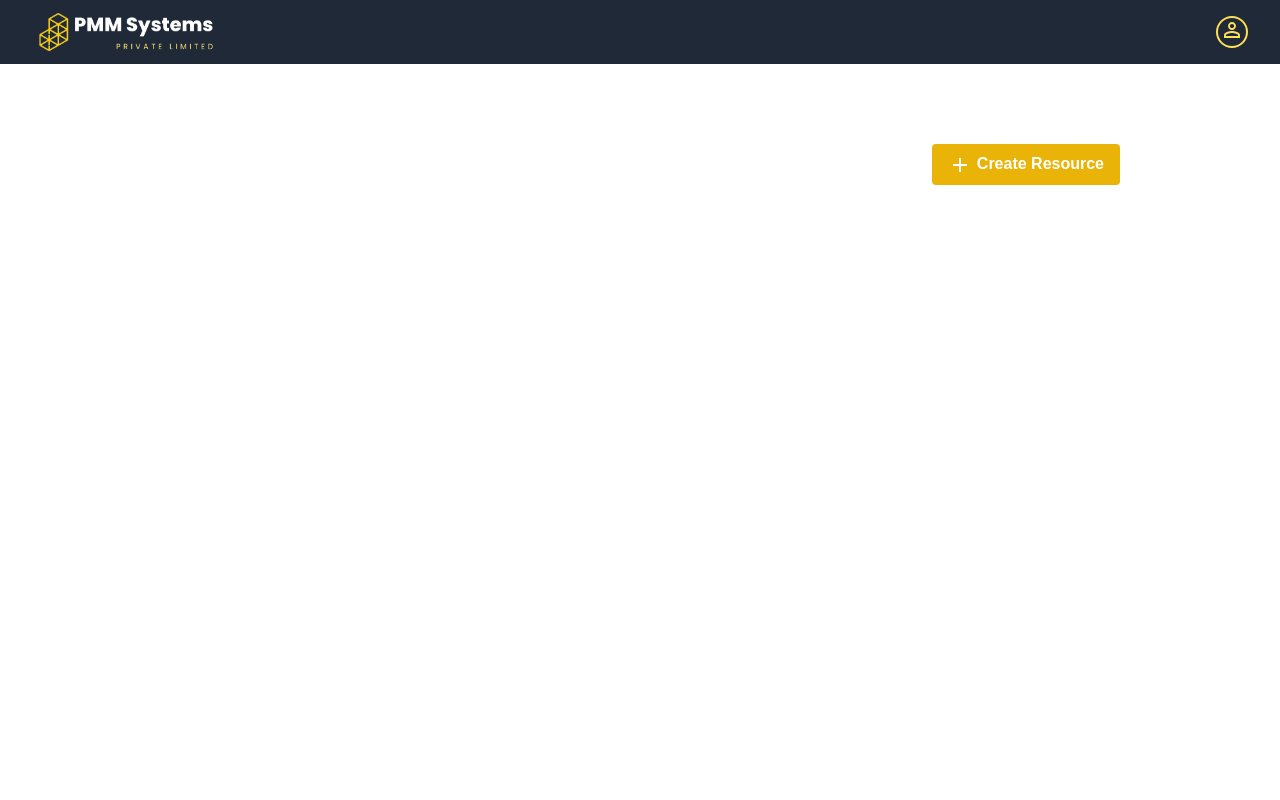
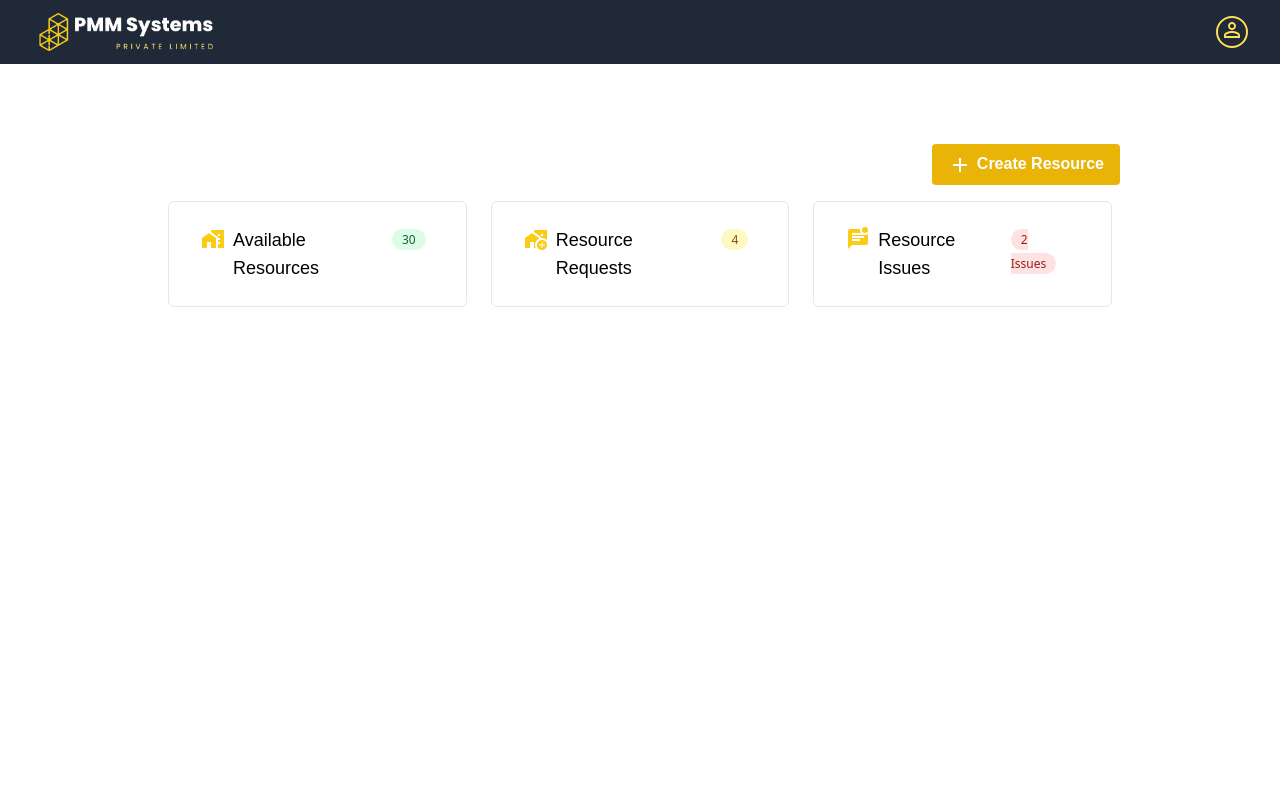
Before and after one commit to Harish1611/Pharma-Medical-Management-System, a React (Create React App) app: page /raw-material-resources in a window 1280 px wide. Shown: the top 800 px of the page. Built offline with nearby package versions, Linux system fonts and the light colour scheme.

Commit message:
New: Resources Dashboard Cards Component is created

```diff
--- /dev/null
+++ b/src/Components/RawMaterialResources/DashboardRawCards.jsx
@@ -0,0 +1,74 @@
+import React from "react";
+import { Grid } from "@mui/material";
+import HomeWorkIcon from "@mui/icons-material/HomeWork";
+import AddHomeWorkIcon from "@mui/icons-material/AddHomeWork";
+import MarkUnreadChatAltIcon from '@mui/icons-material/MarkUnreadChatAlt';
+
+const DashboardRawCards = () => {
+  return (
+    <div>
+      <Grid container spacing={1} className="py-4">
+        <Grid item md={4} xs={12}>
+          <div className=" text-left border rounded-md py-6 px-6 mx-2 sm:p-6  hover:-translate-y-1  hover:shadow-md cursor-pointer flex  align-middle overflow-hidden">
+            <div className="text-yellow-400 mx-2">
+              {" "}
+              <HomeWorkIcon />{" "}
+            </div>
+            <h2 className="font-medium font-poppins text-sm sm:text-lg  ">
+              {" "}
+              Available Resources{" "}
+            </h2>
+
+            <div className="mx-2">
+              <span class="bg-green-100 text-green-800 text-xs font-medium me-2 px-2.5 py-0.5 rounded-full dark:bg-green-900 dark:text-green-300">
+                {" "}
+                30
+              </span>
+            </div>
+          </div>
+        </Grid>
+
+        <Grid item md={4} xs={12}>
+          <div className=" text-left border rounded-md py-6 px-6 mx-2 sm:p-6  hover:-translate-y-1  hover:shadow-md cursor-pointer flex  align-middle overflow-hidden">
+            <div className="text-yellow-400 mx-2">
+              {" "}
+              <AddHomeWorkIcon />{" "}
+            </div>
+
+            <h2 className=" font-medium font-poppins text-sm sm:text-lg   ">
+              {" "}
+              Resource Requests{" "}
+            </h2>
+
+            <div className="mx-2">
+              <span class="bg-yellow-100 text-yellow-800 text-xs font-medium me-2 px-2.5 py-0.5 rounded-full dark:bg-yellow-900 dark:text-yellow-300">
+                4
+              </span>
+            </div>
+          </div>
+        </Grid>
+
+        <Grid item md={4} xs={12}>
+          <div className=" text-left border rounded-md py-6 px-6 mx-2 sm:p-6  hover:-translate-y-1  hover:shadow-md cursor-pointer flex  align-middle overflow-hidden">
+            <div className="text-yellow-400 mx-2">
+              {" "}
+              <MarkUnreadChatAltIcon />{" "}
+            </div>
+
+            <h2 className=" font-medium font-poppins text-sm sm:text-lg ">
+              {" "}
+              Resource Issues{" "}
+            </h2>
+            <div className="mx-2">
+              <span class="bg-red-100 text-red-800 text-xs font-medium me-2 px-2.5 py-0.5 rounded-full dark:bg-red-900 dark:text-red-300">
+                2 Issues
+              </span>
+            </div>
+          </div>
+        </Grid>
+      </Grid>
+    </div>
+  );
+};
+
+export default DashboardRawCards;
--- a/src/Components/RawMaterialResources/RawMaterialResources.jsx
+++ b/src/Components/RawMaterialResources/RawMaterialResources.jsx
@@ -1,6 +1,9 @@
 import React from "react";
 import { useNavigate } from "react-router-dom";
 import AddIcon from "@mui/icons-material/Add";
+import { Grid } from "@mui/material";
+
+import DashboardRawCards from "./DashboardRawCards";
 const RawMaterialResources = () => {
   const navigate = useNavigate();
 
@@ -17,6 +20,9 @@ const RawMaterialResources = () => {
           <AddIcon /> Create Resource
         </button>
       </div>
+
+      <DashboardRawCards />
+
     </div>
   );
 };
--- /dev/null
+++ b/src/Components/UiComponents/ServiceCard.jsx
@@ -0,0 +1,23 @@
+import React from 'react';
+import WarehouseIcon from '@mui/icons-material/Warehouse';
+
+const ServiceCard = (props) => {
+
+
+
+
+
+  return (
+    <div className=''>
+
+        <div className=' text-left border rounded-md py-6 px-6 mx-2 sm:p-6  hover:-translate-y-1  hover:shadow-md cursor-pointer flex overflow-hidden'>
+
+            <h2 className=' font-medium font-poppins text-md sm:text-xl   '> {props.headText} </h2>
+
+        </div>
+
+    </div>
+  )
+}
+
+export default ServiceCard
```
